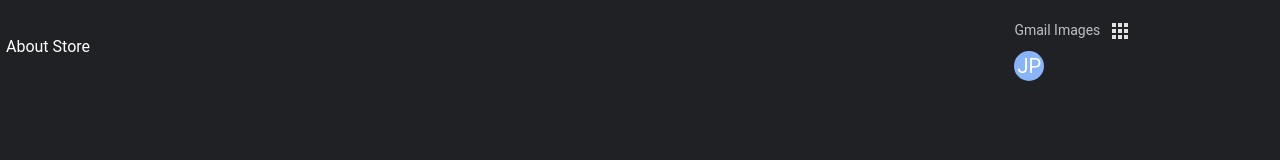
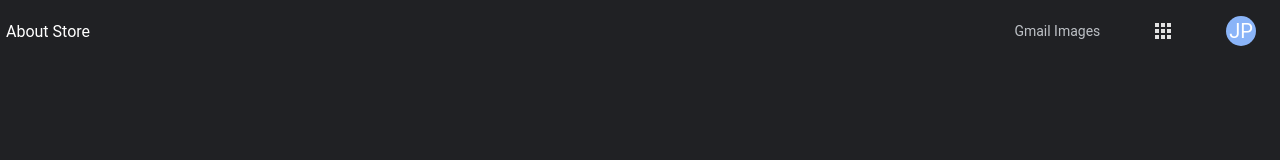
Before and after one commit to cassiebezick/my-search-engine-clone, a React (Vite) app: page / in a window 1280 px wide. Shown: the top 160 px of the page. Built offline with nearby package versions, Linux system fonts and the light colour scheme.

Commit message:
text updates

```diff
--- a/src/components/Home.Styled.js
+++ b/src/components/Home.Styled.js
@@ -39,7 +39,6 @@ const StyledHeaderRight = styled("div")`
   flex: 0.2;
   padding: 8px;
   font-family: Roboto;
-  display: inline-block;
   padding: 5px;
   margin: 0px 5px;
   color: #bdc1c6;
```
